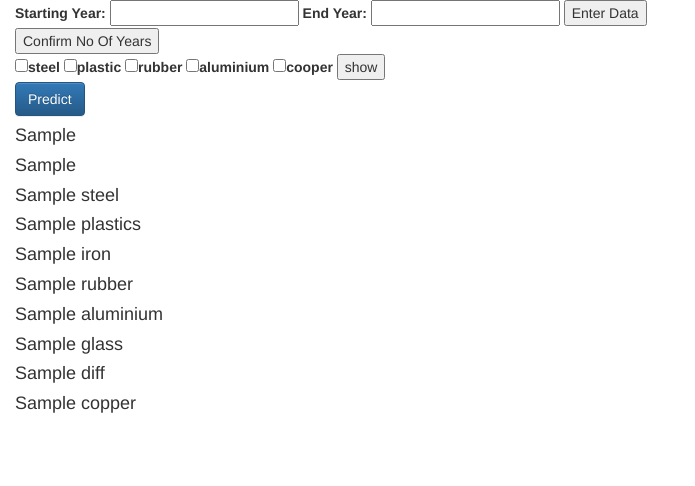
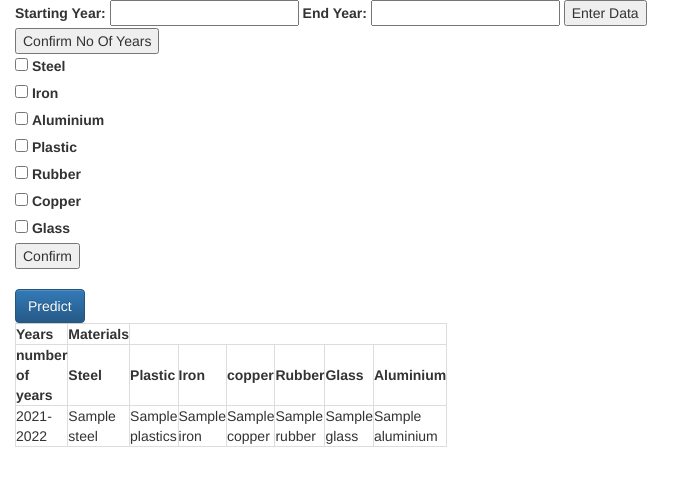
Before and after one commit to pratik4999/project1, a Flask app: template model/templates/index.html in a window 1280 px wide. Shown: the top 486 px of the page, without its empty margins (0-695 px from the left). Run offline with Flask 2, Linux system fonts and the light colour scheme; the template is opened without the code that fills it: most values are stand-ins (such as "Sample title", 1, 10 or a date in 2020); parts of the project's set-up code (start-up, migrations or seed data) failed here and were passed over; some libraries are stand-ins or nearby versions.

Commit message:
first commit

```diff
--- a/model/app.py
+++ b/model/app.py
@@ -37,7 +37,7 @@ def predict():
         s = "value"
         for i in range(0,difference+1):
             res = (str(s)+str(i))
-            result = request.form[res]
+            result.append(request.form[res])
         # result_lenght = len(result)
 
         steel_output = []
@@ -101,21 +101,20 @@ def predict():
                                 startYear=" Your Starting Year for Prediction is {} ".format(startYear),
                                 endYear="Your Ending Year for Prediction is {} ".format(endYear),
 
-                                steel='Quantity of steel is {} tonnes'.format(steel_predict),
+                                steel=' {} '.format(steel_predict),
 
-                                 plastics='Quantity of plastics is {} tonnes'.format(plastic_predict),
+                                 plastics='{} '.format(plastic_predict),
 
-                                 iron='Quantity of iron is {} tonnes'.format(iron_predict),
+                                 iron=' {} '.format(iron_predict),
 
-                                 rubber='Quantity of rubber is {} tonnes'.format(rubber_predict),
+                                 rubber='{} '.format(rubber_predict),
 
-                                 aluminium='Quantity of aluminum is {} tonnes'.format(aluminium_predict),
+                                 aluminium=' {} '.format(aluminium_predict),
 
-                                 glass='Quantity of glass is {} tonnes'.format(glass_predict),
+                                 glass=' {} '.format(glass_predict),
 
                                 # diff="Year Difference is {}".format(difference),
-
-                                 copper='Quantity of copper is {} tonnes'.format(copper_predict)
+                                 copper='{}'.format(copper_predict)
 
 
                             )
--- a/model/linear_regression.py
+++ b/model/linear_regression.py
@@ -30,7 +30,7 @@ df.head(10)
 del df["Year"]
 
 df.head()
-
+np.random.seed(99)
 msk = np.random.rand(len(df)) < 0.8
 train = df[msk]
 test = df[~msk]
--- a/model/static/script.js
+++ b/model/static/script.js
@@ -1,3 +1,4 @@
+
 var totalYears;
 var startYear;
 let endYear;
@@ -9,10 +10,9 @@ var inputOfCars = [];
 var index = 0;
 var values;
 let dataToBeSend;
-
-var check;
-
-
+var names;
+var checkedValues;
+var namesofcheck;
 
 function createNewElement(event) {
 
@@ -24,7 +24,6 @@ function createNewElement(event) {
     if( endYear  <  startYear ) {
         alert("You Have Not Entered Valid Year");
     } else {
-
     difference = parseInt(endYear) - parseInt(startYear);
     console.log("Total Number of Column is"+difference);
      totalYears = difference;
@@ -57,14 +56,6 @@ function createNewElement(event) {
 
 
 
-
-
-
-
-
-
-
-
 function TotalYears() {
     for(var i=0;i<=difference;i++){
         values = 'carinput' + i;
@@ -73,11 +64,6 @@ function TotalYears() {
     for(var j=0;j<i;j++) {
     console.log(inputOfCars[j]);
     }
-
-
-
-
-
 
 
 
@@ -97,11 +83,13 @@ function TotalYears() {
 
 
 
-function show() {
-    var values = [].filter.call(document.getElementsByName('veh'), function(c) {
-      return c.checked;
-    }).map(function(c) {
-      return c.value;
-    });
-    document.getElementById('show').innerText = JSON.stringify(values);
-  }
+
+function confirmMaterial() {
+    var values = [].filter.call(document.getElementsByName('checked_values'), function(c) {
+        return c.checked;
+      }).map(function(c) {
+        return c.value;
+      });
+      document.getElementById('show').innerText = JSON.stringify('You Have Selected'+values).toString();
+
+}
--- a/model/templates/index.html
+++ b/model/templates/index.html
@@ -31,7 +31,7 @@
     <script type="text/javascript" src="{{ url_for('static', filename='script.js') }}">  </script>
 </head>
 <body>
-    <form class="container-fluid" action = "http://localhost:5000/" method = "POST" >
+    <form class="container-fluid" action = "http://localhost:5000/predict" method = "POST" >
         <!-- Starting Year -->
         <label for="startyear"> Starting Year: </label>
         <input type="number" name="startyear" id="Starting_Year">
@@ -42,8 +42,8 @@
 
 
         <!-- Number Of Cars -->
-         <!-- <label for="no_of_cars"> Enter No Of Cars: </label>
-        <input type="number" name="no_of_cars" id="">    -->
+        <!-- <label for="no_of_cars"> Enter No Of Cars: </label>
+        <input type="number" name="no_of_cars" id="">  -->
 
         <!-- Input For Cars: -->
 
@@ -60,47 +60,88 @@
         <button type="button" onclick="TotalYears()"> Confirm No Of Years </button>
 
         <div class="checkboxes">
+            <!-- Steel -->
+            <input type="checkbox" id="steel" name="checked_values" value="Steel">
+            <label for="material_steel"> Steel </label>
+            <br>
+            <!-- Iron -->
+            <input type="checkbox" id="iron" name="checked_values" value="Iron">
+            <label for="material_iron"> Iron </label>
+            <br>
+            <!-- Aluminium -->
+            <input type="checkbox" id="aluminium" name="checked_values" value="Aluminium">
+            <label for="material_aluminium"> Aluminium  </label>
+            <br>
+            <!-- Plastic -->
+            <input type="checkbox" id="plastic" name="checked_values" value="Plastic">
+            <label for="material_plastic"> Plastic  </label>
+            <br>
+            <!-- Rubber -->
+            <input type="checkbox" id="rubber" name="checked_values" value="Rubber">
+            <label for="material_rubber"> Rubber  </label>
+            <br>
+            <!-- Copper -->
+            <input type="checkbox" id="copper" name="checked_values" value="Copper">
+            <label for="material_copper"> Copper  </label>
+            <br>
+            <!-- Glass -->
+            <input type="checkbox" id="glass" name="checked_values" value="Glass">
+            <label for="material_glass"> Glass </label>
+            <br>
 
-  <label>
-        <input type="checkbox" name="veh" value="steel">steel
-      </label>
-      <label>
-        <input type="checkbox" name="veh" value="plastic">plastic
-      </label>
-      <label>
-        <input type="checkbox" name="veh" value="rubber">rubber
-      </label>
-      <label>
-        <input type="checkbox" name="veh" value="aluminium">aluminium
-      </label>
-      <label>
-        <input type="checkbox" name="veh" value="cooper">cooper
-      </label>
-      <button type="button" onclick="show()">show
-      </button>
-      <div id="show">
-      </div>
 
+
+            <button   type="button"  onclick="confirmMaterial()" > Confirm </button>
+            <div id="show">  </div>
+            <br>
             <!-- Predict Button -->
             <button type="submit" class="btn btn-primary"> Predict </button>
         </div>
     </form>
          <div class="container-fluid">
-        <h4>  {{ result1 }}</h4>
-        <h4>  {{ result2 }}</h4>
-        <h4>{{ steel }}</h4>
+         <!-- {{ result1 }}</h4>
+        {{ result2 }}</h4>
+      <h4>{{ steel }}</h4>
         <h4>{{ plastics }}</h4>
         <h4>{{ iron }}</h4>
         <h4>{{ rubber }}</h4>
         <h4>{{ aluminium }}</h4>
         <h4>{{ glass }}</h4>
-        <h4>  {{diff}} </h4>
-        <h4>{{ copper }}</h4>
+        <h4>{{ copper }}</h4> -->
 
-            <table>
+        <table class="table-bordered">
+            <col>
+            <col>
+            <col>
 
-            </table>
+            <col>
+            <tr>
 
+                <th >Years</th>
+                <th >Materials</th>
+
+            </tr>
+            <tr>
+                <th scope="col"> number of years</th>
+                <th scope="col">Steel</th>
+                <th scope="col">Plastic</th>
+                <th scope="col">Iron</th>
+                <th scope="col">copper</th>
+                <th scope="col">Rubber</th>
+                <th scope="col">Glass</th>
+                <th scope="col">Aluminium</th>
+            </tr>
+            <tr>
+                <td style="width :0px;">  2021-2022 </td>
+                <td style="width :0px;">   {{ steel }}  </td>
+                <td style="width :0px;">  {{ plastics }}  </td>
+                <td style="width :0px;">  {{ iron }}   </td>
+                <td style="width :0px;">  {{ copper }}   </td>
+                <td style="width :0px;"> {{ rubber }} </td>
+                <td style="width :0px;"> {{ glass }} </td>
+                <td style="width :0px;"> {{ aluminium }} </td>
+            </tr>
+        </table>
     </div>
 </body>
 </html>
```
